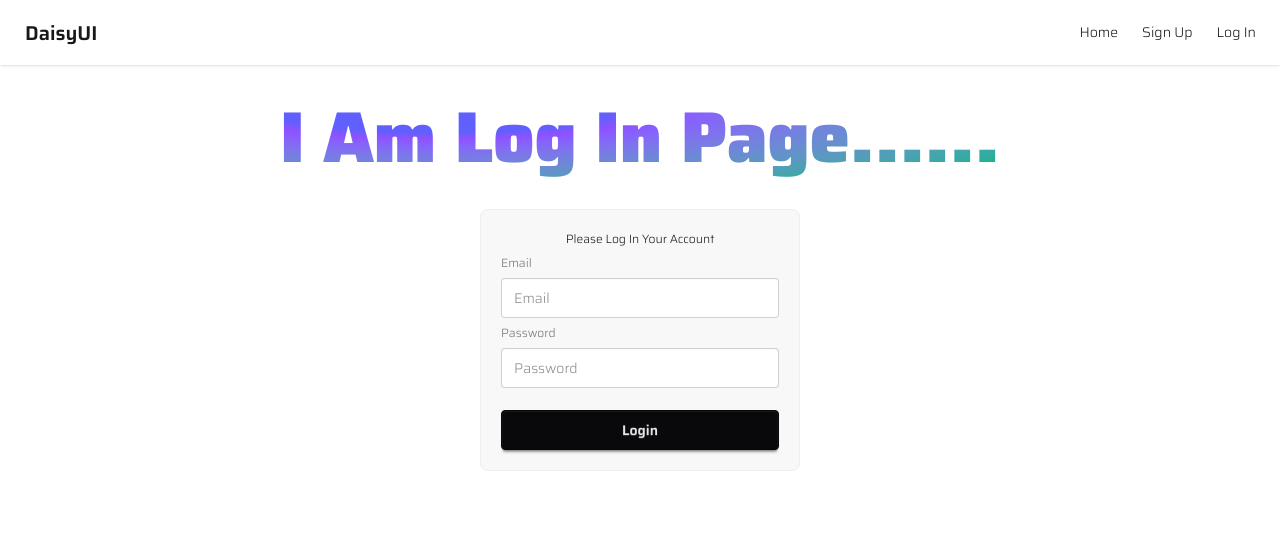
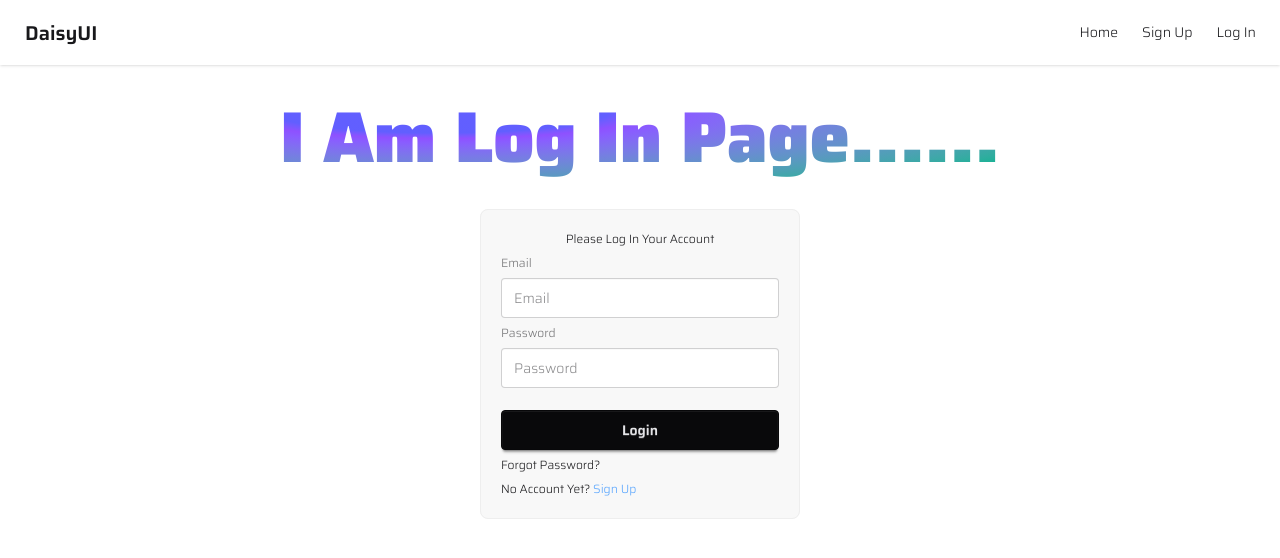
Before and after one commit to rakib-hasan-78/auth-email-pass, a React (Vite) app: page /login in a window 1280 px wide. Shown: the top 558 px of the page. Built offline with nearby package versions, Linux system fonts and the light colour scheme; a web font is replaced by a local one.

Commit message:
log in design completed...

```diff
--- a/src/Pages/Login/Login.jsx
+++ b/src/Pages/Login/Login.jsx
@@ -1,4 +1,5 @@
 import React from 'react';
+import { Link } from 'react-router';
 
 const Login = () => {
     return (
@@ -7,6 +8,7 @@ const Login = () => {
             >
                 i am Log In page......
             </h1>
+            <form action="#">
                 <fieldset className="fieldset bg-base-200 border-base-300 rounded-box w-xs border p-5">
 
                 <p className='text-center'>please log in your account</p>
@@ -18,7 +20,14 @@ const Login = () => {
                 <input type="password" className="input" placeholder="Password" />
 
                 <button className="btn btn-neutral mt-4">Login</button>
+                    <div>
+                        <a className="link link-hover">Forgot password?</a>
+                    </div>
+                    <div>
+                        <p className="link link-hover">No account yet?  <Link to={`/signup`}>  <span className='text-blue-400'>    sign up</span></Link> </p>
+                    </div>
                 </fieldset>
+            </form>
         </div>
     );
 };
--- a/src/Pages/Signup/Signup.jsx
+++ b/src/Pages/Signup/Signup.jsx
@@ -96,7 +96,6 @@ const Signup = () => {
                                     <i className="bi bi-eye-slash"></i>}
                                     </button>
                                     </div>
-                                    <div><a className="link link-hover">Forgot password?</a></div>
                                     <div>
                                         <label className="label">
                                         <input type="checkbox"
```
Lines whose indentation alone changed are shown as unchanged.
